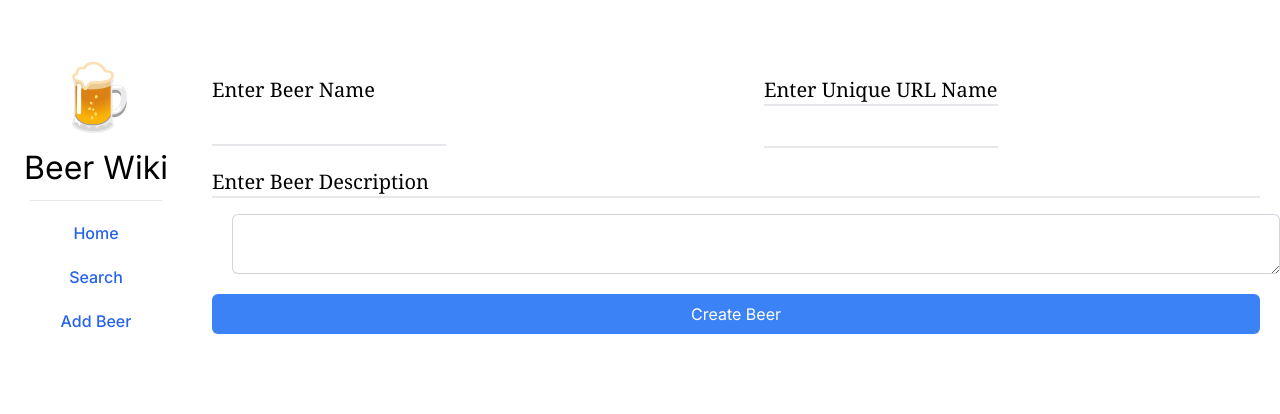
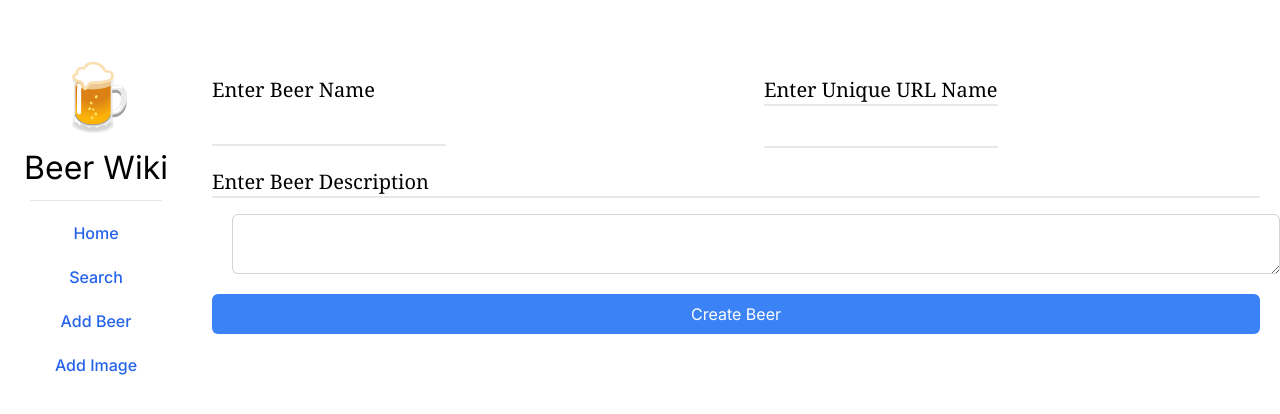
Before and after one commit to pelovett/beerwiki_frontend, a Next.js app: page /beer/add in a window 1280 px wide. Shown: the top 414 px of the page. Built offline with nearby package versions, Linux system fonts and the light colour scheme; no server answers.

Commit message:
Adding image adding

```diff
--- a/app/components/side_bar.tsx
+++ b/app/components/side_bar.tsx
@@ -12,6 +12,7 @@ export default function Sidebar() {
         <BLink url="/" text="Home" font="font-medium" />
         <BLink url="/search" text="Search" font="font-medium" />
         <BLink url="/beer/add" text="Add Beer" font="font-medium" />
+        <BLink url="/image/add" text="Add Image" font="font-medium" />
       </div>
     </div>
   );
```
